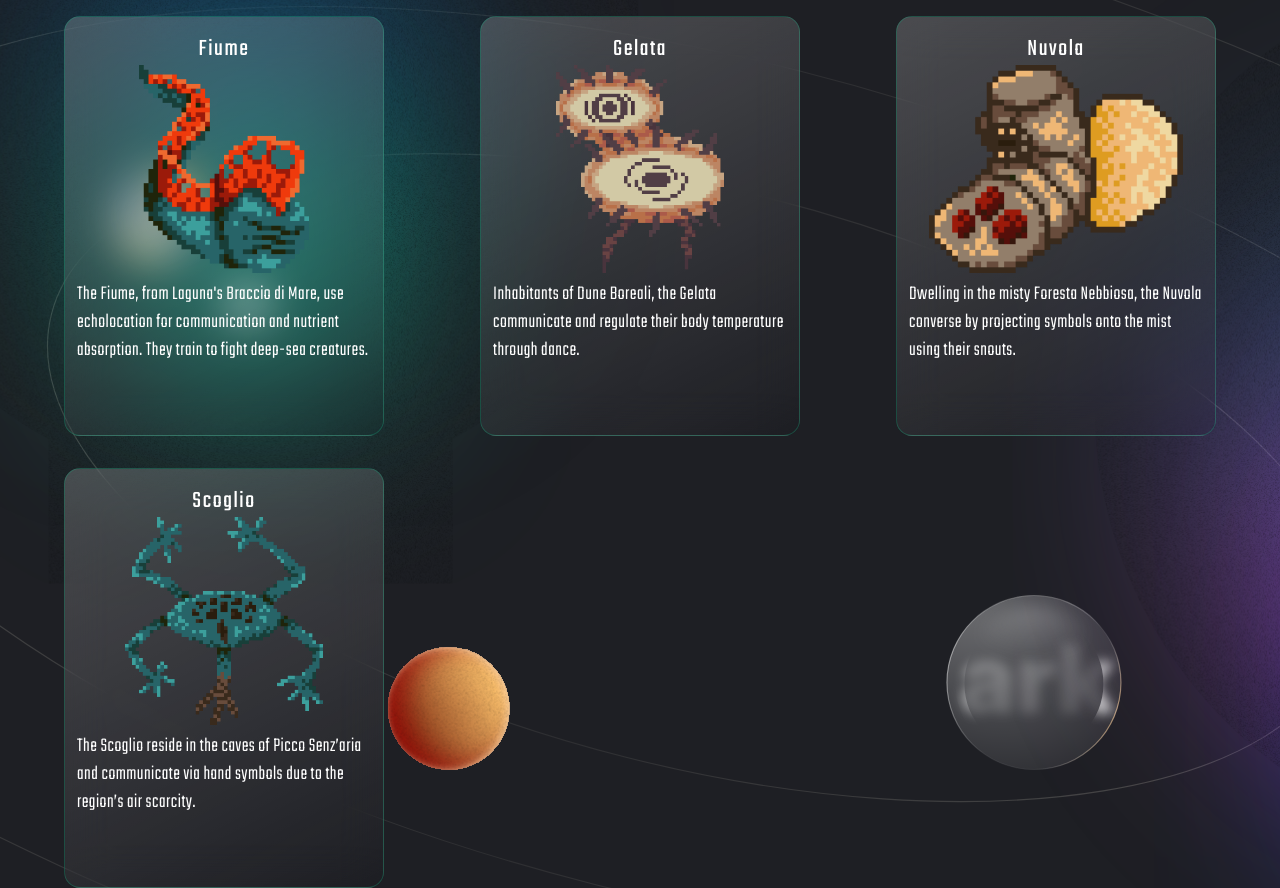
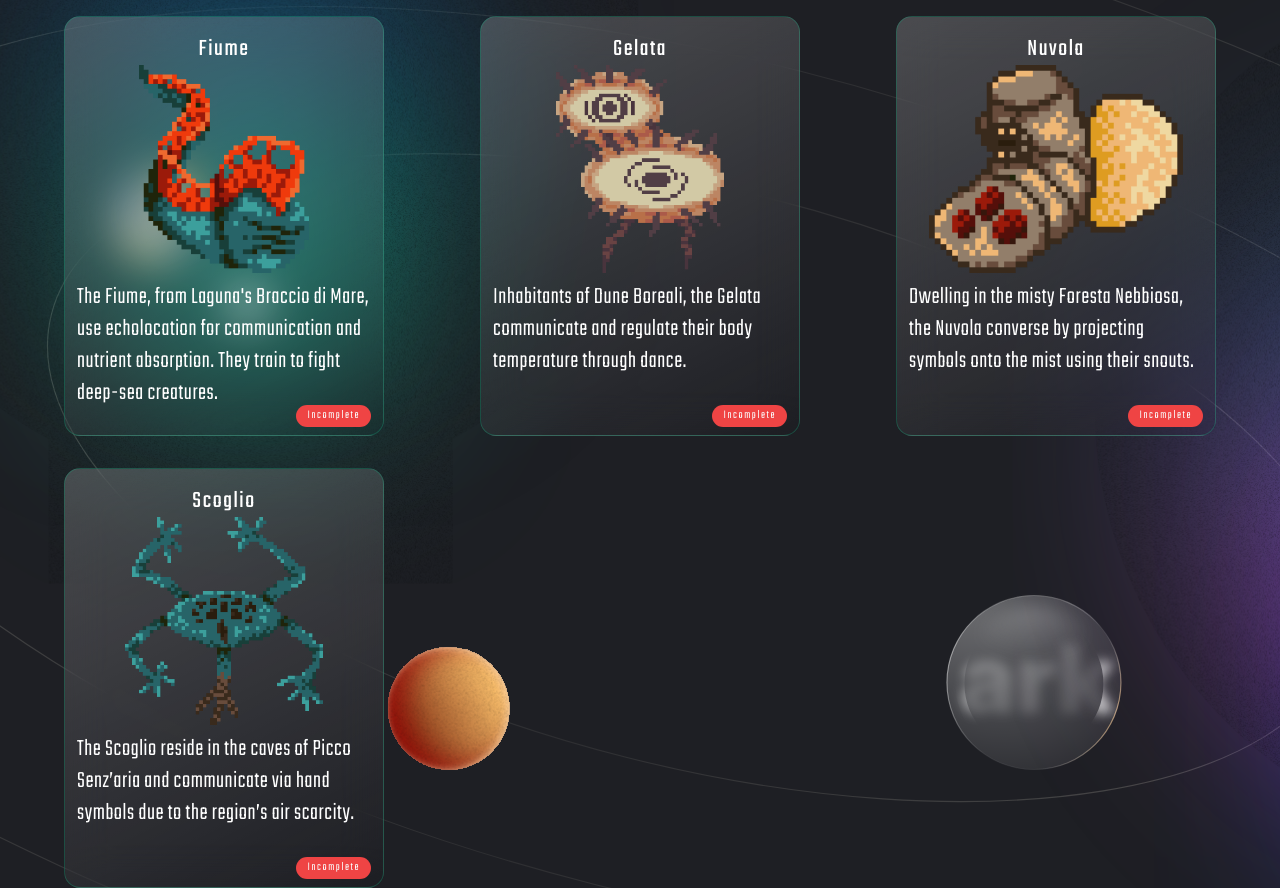
Before and after one commit to ryanata/ark-andante-prototype, a React (Vite) app: page / in a window 1280 px wide. Built offline with nearby package versions, Linux system fonts and the light colour scheme.

Commit message:
added badge and hover effects

```diff
--- a/app/globals.css
+++ b/app/globals.css
@@ -33,6 +33,8 @@
     --ring: 0 0% 3.9%;
 
     --radius: 0.5rem;
+
+    --seagreen: rgba(23, 179, 132, 0.3);
   }
 
   .dark {
--- a/src/App.tsx
+++ b/src/App.tsx
@@ -4,6 +4,8 @@ import audioAlien from './assets/audio_alien.png';
 import danceAlien from './assets/dance_alien.png';
 import fogAlien from './assets/fog_alien.png';
 import signLangAlien from './assets/sign_lang_alien.png';
+import { Badge } from "@/components/ui/badge"
+
 
 import { useMediaQuery } from '@/components/utils/useMediaQuery';
 
@@ -53,16 +55,19 @@ interface CardProps {
 
 const Card: React.FC<CardProps> = ({ title, image, description }) => {
   return (
-    <div className="w-80 h-[420px] rounded-2xl font-teko tracking-widest text-white pt-4 px-3 overflow-auto" style={{background: 'linear-gradient(153deg, rgba(255, 255, 255, 0.20) 0%, rgba(255, 255, 255, 0) 100%)', border: '1px rgba(23, 179, 132, 0.3) solid', backdropFilter: 'blur(22px)'}}>
+    <div className="w-80 h-[420px] rounded-2xl font-teko tracking-widest text-white pt-4 px-3 overflow-none cursor-pointer border border-seagreen hover:border-4 transform hover:scale-105 transition-transform duration-200" style={{background: 'linear-gradient(153deg, rgba(255, 255, 255, 0.20) 0%, rgba(255, 255, 255, 0) 100%)', backdropFilter: 'blur(22px)'}}>
       <h1 className="text-2xl text-center">
         {title}
       </h1>
       <div className="flex justify-center h-52">
         <img src={image} alt="Audio Alien" />
       </div>
-      <p className="text-xl tracking-wide font-light mt-2">
+      <p className="text-2xl tracking-wide font-light mt-2">
         {description}
       </p>
+      <div className="absolute bottom-2 right-3 font-light">
+        <Badge variant="destructive" className="font-light">Incomplete</Badge>
+      </div>
     </div>
   )
 }
--- /dev/null
+++ b/src/components/ui/badge.tsx
@@ -0,0 +1,38 @@
+import * as React from "react"
+import { cva, type VariantProps } from "class-variance-authority"
+
+import { cn } from "@/lib/utils"
+
+const badgeVariants = cva(
+  "inline-flex items-center rounded-full border px-2.5 py-0.5 text-xs font-semibold transition-colors focus:outline-none focus:ring-2 focus:ring-ring focus:ring-offset-2",
+  {
+    variants: {
+      variant: {
+        default:
+          "border-transparent bg-primary text-primary-foreground hover:bg-primary/80",
+        secondary:
+          "border-transparent bg-secondary text-secondary-foreground hover:bg-secondary/80",
+        destructive:
+          "border-transparent bg-destructive text-destructive-foreground hover:bg-destructive/80",
+        positive:
+          "border-transparent bg-green-600 text-destructive-foreground hover:bg-destructive/80",
+        outline: "text-foreground",
+      },
+    },
+    defaultVariants: {
+      variant: "default",
+    },
+  }
+)
+
+export interface BadgeProps
+  extends React.HTMLAttributes<HTMLDivElement>,
+    VariantProps<typeof badgeVariants> {}
+
+function Badge({ className, variant, ...props }: BadgeProps) {
+  return (
+    <div className={cn(badgeVariants({ variant }), className)} {...props} />
+  )
+}
+
+export { Badge, badgeVariants }
--- a/tailwind.config.js
+++ b/tailwind.config.js
@@ -55,6 +55,7 @@ module.exports = {
           DEFAULT: "hsl(var(--card))",
           foreground: "hsl(var(--card-foreground))",
         },
+        seagreen: "var(--seagreen)"
       },
       borderRadius: {
         lg: "var(--radius)",
```
